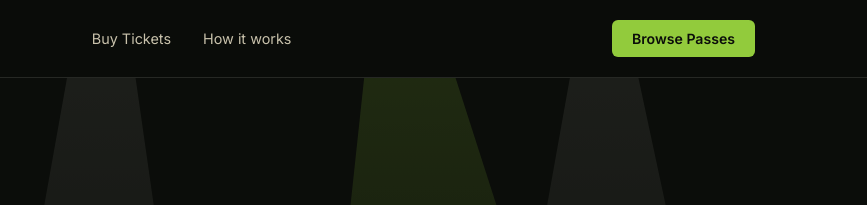
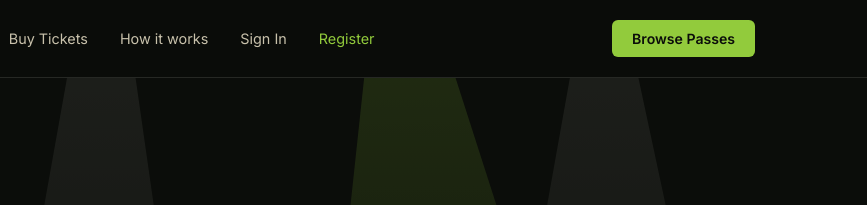
Before and after one commit to FIFTHMAGE/TicketFlow, a website: page frontend/public/index.html in a window 1280 px wide. Shown: the top 205 px of the page, 413-1280 px from the left. Drawn offline with nearby package versions, Linux system fonts and the light colour scheme; no server answers.

Commit message:
style: add sign in and register navigation links to storefront landing page

```diff
--- a/frontend/public/index.html
+++ b/frontend/public/index.html
@@ -831,6 +831,8 @@
     <div class="nav-links">
       <a href="#events-section">Buy Tickets</a>
       <a href="#how">How it works</a>
+      <a href="/login.html">Sign In</a>
+      <a href="/register.html" style="color: var(--green);">Register</a>
     </div>
     <a href="#events-section" class="nav-cta">Browse Passes</a>
   </div>
```
